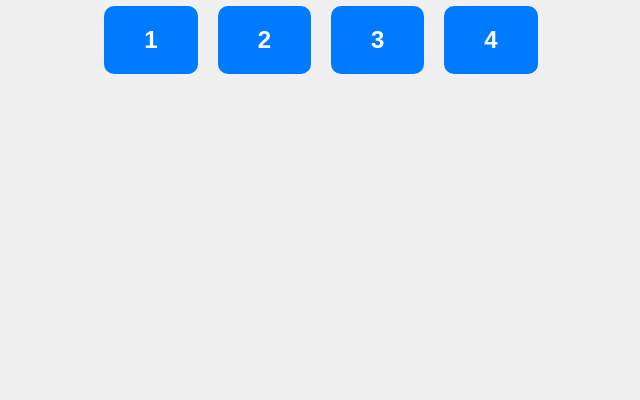
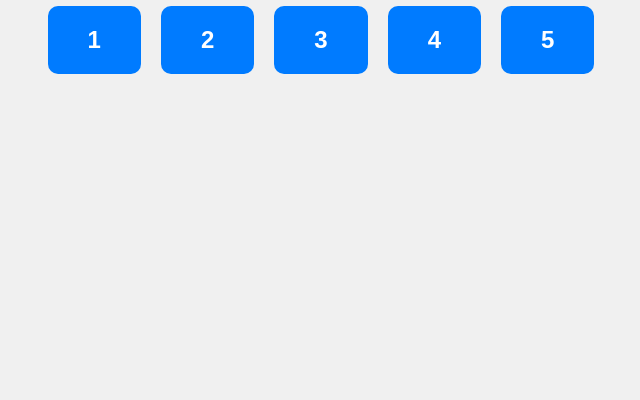
Before and after one commit to javpoggi-cmd/shootman2, a plain HTML site: page index.html in a window 1280 px wide. Shown: the part 400-800 px from the top of the page, without its empty margins (319-959 px from the left). Drawn offline with Linux system fonts and the light colour scheme.

Commit message:
Add button for shootman42.html navigation
Added a new button to navigate to shootman42.html.

```diff
--- a/index.html
+++ b/index.html
@@ -59,6 +59,8 @@
         <button onclick="location.href='shootman32.html'">3</button>
 
         <button onclick="location.href='shootman33.html'">4</button>
+
+        <button onclick="location.href='shootman42.html'">5</button>
     </div>
 
 </body>
```
